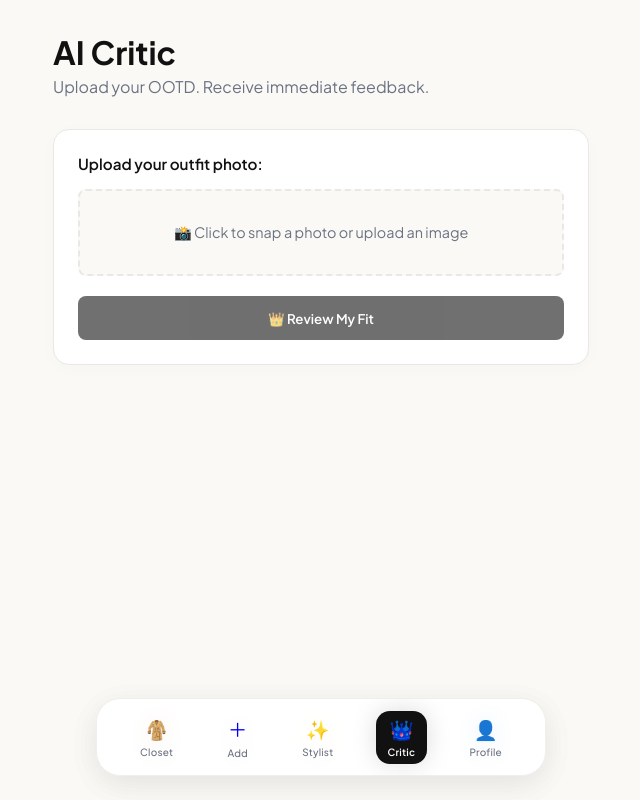
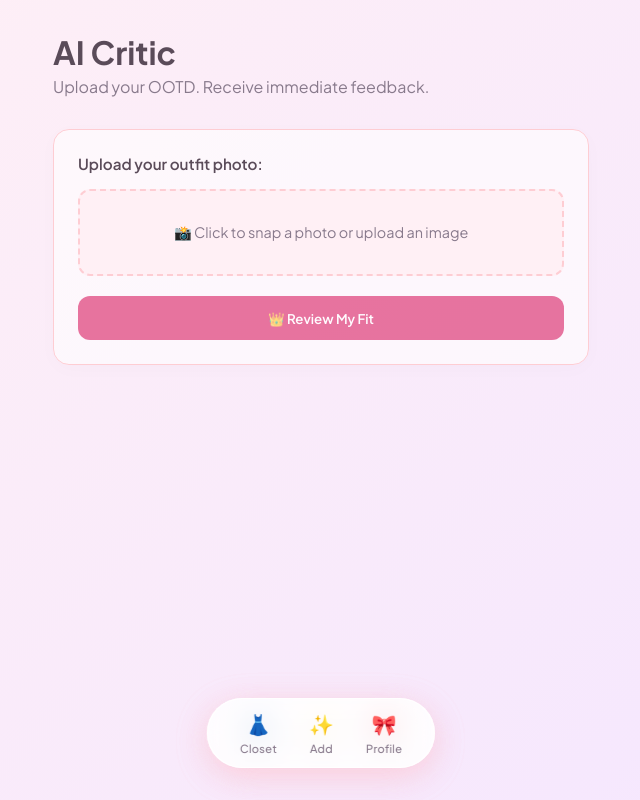
Before and after one commit to deepikamishra943/fitcheck, a Next.js app in the folder fitcheck/: page /critic in a window 1280 px wide. Shown: the whole page, without its empty margins (319-959 px from the left). Built offline with nearby package versions, Linux system fonts and the light colour scheme.

Commit message:
applied soft girl UI and glassmorphism

```diff
--- a/fitcheck/src/app/globals.css
+++ b/fitcheck/src/app/globals.css
@@ -2,18 +2,18 @@
 @import url('https://fonts.googleapis.com/css2?family=Plus+Jakarta+Sans:wght@300;400;500;600;700&display=swap');
 
 :root {
-  --bg-primary: #faf9f6;       /* Soft luxury off-white/alabaster */
-  --text-primary: #111111;     /* Deep rich charcoal black */
-  --text-secondary: #6b7280;   /* Muted elegant slate gray */
-  --accent: #111111;           /* True high-fashion accent */
-  --card-bg: #ffffff;          /* Crisp pure white for item blocks */
-  --border-color: #eae8e4;     /* Subtle warm border border */
-  --radius-sm: 8px;
+  /* 💖 Updated to the Soft Girl Palette 💖 */
+  --bg-primary: #fff0f5;       /* Soft blush pink fallback */
+  --text-primary: #5a4b59;     /* Warm dark purple-gray */
+  --text-secondary: #887a8c;   /* Muted elegant mauve */
+  --accent: #d81b60;           /* Deep cute pink */
+  --card-bg: rgba(255, 255, 255, 0.6); /* Frosted glass white */
+  --border-color: #fecdd3;     /* Soft rose border */
+  --radius-sm: 12px;
   --radius-md: 16px;
   --radius-lg: 24px;
 }
 
-/* Elegant smooth scroll and resets */
 * {
   box-sizing: border-box;
   padding: 0;
@@ -23,10 +23,16 @@
 }
 
 body {
-  background-color: var(--bg-primary);
+  /* A super soft blush pink to light lavender gradient */
+  background: linear-gradient(135deg, #fff0f5 0%, #f4e6ff 100%);
+  background-attachment: fixed; /* Keeps the gradient smooth when scrolling */
   color: var(--text-primary);
   min-height: 100vh;
-  overflow-x: hidden;
+}
+
+/* Hides the scrollbar for a clean, native app feel */
+::-webkit-scrollbar {
+  display: none;
 }
 
 /* Custom soft input styling across the app */
@@ -40,3 +46,15 @@ input, select, button {
   from { opacity: 0; transform: translateY(8px); }
   to { opacity: 1; transform: translateY(0); }
 }
+
+.clothing-card {
+  break-inside: avoid;
+  margin-bottom: 1rem;
+  border-radius: 24px; /* Extra bubbly and round! */
+  background: rgba(255, 255, 255, 0.6); /* Semi-transparent white */
+  backdrop-filter: blur(12px); /* The frosted glass effect */
+  border: 1.5px solid rgba(255, 255, 255, 0.9); /* Subtle glowing edge */
+  box-shadow: 0 8px 32px rgba(255, 182, 193, 0.25); /* Cute pink-tinted shadow */
+  overflow: hidden;
+  padding: 8px;
+}
--- a/fitcheck/src/components/Navbar.tsx
+++ b/fitcheck/src/components/Navbar.tsx
@@ -6,72 +6,57 @@ import { usePathname } from "next/navigation";
 export default function Navbar() {
   const pathname = usePathname();
 
+  // Define our navigation links and cute emojis
   const navItems = [
-    { name: "Closet", path: "/closet", icon: "🧥" },
-    { name: "Add", path: "/add", icon: "＋" },
-    { name: "Stylist", path: "/stylist", icon: "✨" },
-    { name: "Critic", path: "/critic", icon: "👑" },
-    { name: "Profile", path: "/profile", icon: "👤" },
+    { name: "Closet", path: "/closet", emoji: "👗" },
+    { name: "Add", path: "/add", emoji: "✨" },
+    { name: "Profile", path: "/profile", emoji: "🎀" }
   ];
 
   return (
-    <div style={{
+    <nav style={{
       position: "fixed",
-      bottom: "24px",
+      bottom: "2rem", // Floats slightly above the bottom of the screen
       left: "50%",
-      transform: "translateX(-50%)",
-      width: "90%",
-      maxWidth: "450px",
-      background: "rgba(255, 255, 255, 0.85)",
-      backdropFilter: "blur(12px)",
-      WebkitBackdropFilter: "blur(12px)",
-      border: "1px solid rgba(234, 232, 228, 0.7)",
-      borderRadius: "24px",
-      padding: "10px 16px",
-      boxShadow: "0 8px 32px rgba(0, 0, 0, 0.05)",
-      zIndex: 9999,
-    }}>
-      <nav style={{
+      transform: "translateX(-50%)", // Perfectly centers it
       display: "flex",
-        justifyContent: "space-around",
-        alignItems: "center"
+      gap: "2rem",
+      padding: "0.75rem 2rem",
+      background: "rgba(255, 255, 255, 0.7)", // Frosted glass!
+      backdropFilter: "blur(16px)",
+      WebkitBackdropFilter: "blur(16px)", // For Safari support
+      borderRadius: "999px", // Makes it a perfect pill shape
+      boxShadow: "0 8px 32px rgba(255, 182, 193, 0.3)", // Soft pink shadow
+      border: "1.5px solid rgba(255, 255, 255, 0.9)",
+      zIndex: 1000 // Ensures it stays on top of your clothes
     }}>
       {navItems.map((item) => {
         const isActive = pathname === item.path;
+
         return (
-            <Link
-              key={item.path}
-              href={item.path}
-              style={{
+          <Link href={item.path} key={item.name} style={{ textDecoration: "none" }}>
+            <div style={{
               display: "flex",
               flexDirection: "column",
               alignItems: "center",
-                textDecoration: "none",
-                gap: "4px",
-                padding: "6px 12px",
-                borderRadius: "14px",
-                backgroundColor: isActive ? "#111" : "transparent",
-                transition: "all 0.25s cubic-bezier(0.4, 0, 0.2, 1)",
-              }}
-            >
+              gap: "0.25rem",
+              // If we are on this page, make it deep pink. Otherwise, muted mauve.
+              color: isActive ? "#d81b60" : "#887a8c",
+              transition: "all 0.2s ease",
+              transform: isActive ? "scale(1.1)" : "scale(1)" // Slight pop effect when active!
+            }}>
+              <span style={{ fontSize: "1.25rem" }}>{item.emoji}</span>
               <span style={{
-                fontSize: "1.2rem",
-                filter: isActive ? "brightness(1) invert(1)" : "none"
-              }}>
-                {item.icon}
-              </span>
-              <span style={{
-                fontSize: "10px",
-                fontWeight: isActive ? "600" : "500",
-                color: isActive ? "#fff" : "#6b7280",
+                fontSize: "0.7rem",
+                fontWeight: isActive ? "700" : "500",
                 letterSpacing: "0.02em"
               }}>
                 {item.name}
               </span>
+            </div>
           </Link>
         );
       })}
     </nav>
-    </div>
   );
 }
```
Also changed, not shown: fitcheck/src/app/add/page.tsx (+21 -3 lines), fitcheck/src/app/closet/page.tsx (+97 -28 lines). Lines whose indentation alone changed are shown as unchanged.
